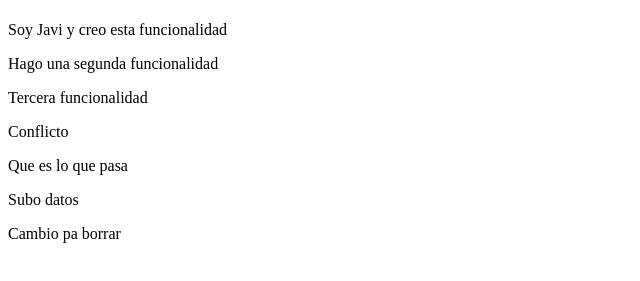
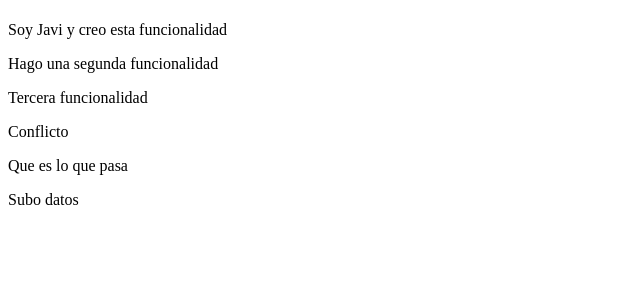
Before and after one commit to jameco147/PracticaExamen, a plain HTML site: page index.html in a window 1280 px wide. Shown: the part 59-340 px from the top of the page, without its empty margins (0-640 px from the left). Drawn offline with Linux system fonts and the light colour scheme.

Commit message:
Revert "Para borrar"
This reverts commit 858f746385ee110acf1bb258d41ba9084cde162a.

```diff
--- a/index.html
+++ b/index.html
@@ -14,6 +14,5 @@
     <p>Conflicto</p>
     <p>Que es lo que pasa</p>
     <p>Subo datos</p>
-    <p>Cambio pa borrar</p>
 </body>
 </html>
```
